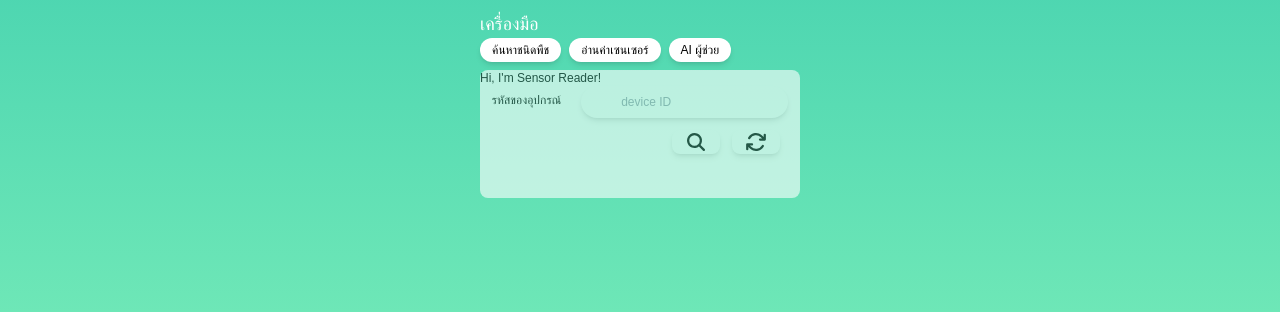
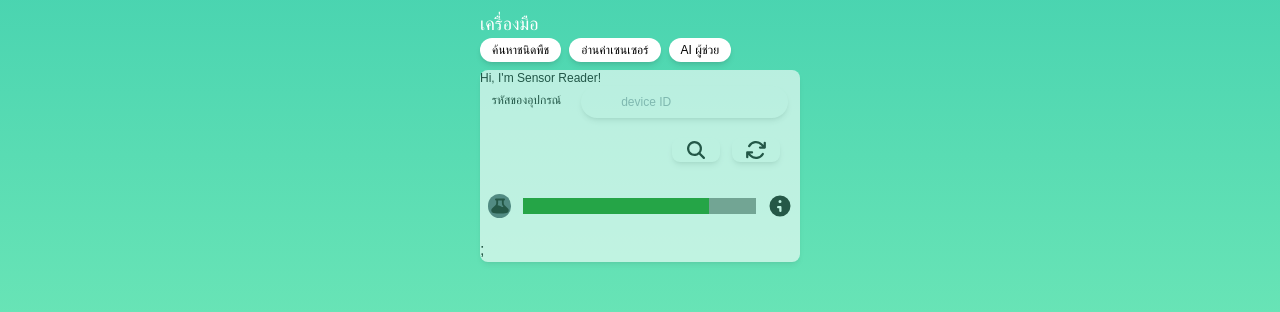
Before and after one commit to EmbedLabProject/pruchaya-frontend, a Next.js app: page / in a window 1280 px wide. Both pictures are taken after a click on the button "อ่านค่าเซนเซอร์". Shown: the part 578-890 px from the top of the page. Built offline with nearby package versions, Linux system fonts and the light colour scheme; no server answers; a web font is replaced by a local one.

Commit message:
sensorbox: progess bar

```diff
--- a/src/component/tools/chatbot.tsx
+++ b/src/component/tools/chatbot.tsx
@@ -19,14 +19,13 @@ function ChatBot(props: any){
 
         <div className="w-80 h-32 bg-white rounded-lg opacity-60 mb-5">
             <p className="text-xs text-black">Hi, I'm Chatbot!</p>
-            <div className="flex flex-row w-80 mb-3 items-center justify-center inset-y-0">
+            <div className="flex flex-row w-80 mb-3 items-center justify-center content-center inset-y-0 place-items-end">
                 <div className="relative">
-
-                    <input value={searchQuery} onChange={event => setSearchQuery(event.target.value)} className="rounded-full shadow-md py-4 px-3 ps-10 w-75 h-4 text-xs text-black" type="text" placeholder="ค้นหาปัญหา"/>
-                    <button onClick={() => submitID()} className={"absolute inset-y-0 end-5 flex items-center ps-3"}>
+                    <input value={searchQuery} onChange={event => setSearchQuery(event.target.value)} className="rounded-full shadow-md py-4 px-3 ps-10 pe-16 w-80 h-4 text-xs text-black" type="text" placeholder="ค้นหาปัญหา"/>
+                    <button onClick={() => submitID()} className={"absolute inset-y-0 end-10 flex items-center"}>
                         <PaperAirplaneIcon className="w-4 h-4 text-black"/>
                     </button>
-                    <button onClick={() => reloadID()} className={"absolute inset-y-0 end-0 flex items-center ps-3"}>
+                    <button onClick={() => reloadID()} className={"absolute inset-y-0 end-5 flex items-center"}>
                         <ArrowPathIcon className="w-4 h-4 text-black"/>
                     </button>
                 </div>
--- a/src/component/tools/identifyplant.tsx
+++ b/src/component/tools/identifyplant.tsx
@@ -41,7 +41,7 @@ function IdentifyPlant(props: any){
                 {(loading) ? skeletonUI : null}
             </h2>
         </article>
-        </section>
+    </section>
 
 
     // FILL CODE INSIDE THE RETURN STATEMENT
--- a/src/component/tools/readsensor.tsx
+++ b/src/component/tools/readsensor.tsx
@@ -1,10 +1,7 @@
 import { MagnifyingGlassIcon } from "@heroicons/react/16/solid";
 import { ArrowPathIcon } from "@heroicons/react/16/solid";
-import { SunIcon } from "@heroicons/react/16/solid";
-import { InformationCircleIcon } from "@heroicons/react/16/solid";
-import { BeakerIcon } from "@heroicons/react/16/solid";
-import { ShieldExclamationIcon } from "@heroicons/react/16/solid";
 import { useState } from "react";
+import SensorBox from "./sensorbox";
 function ReadSensor(props: any){
 
     const [searchQuery, setSearchQuery] = useState("")
@@ -39,12 +36,13 @@ function ReadSensor(props: any){
     // FILL CODE INSIDE THE RETURN STATEMENT
     return (<>
 
-        <div className="w-80 h-32 bg-white rounded-lg opacity-60 mb-5">
+        <div className="w-80 h-35 flex flex-col bg-white rounded-lg opacity-60 mb-5 shadow-md">
             <p className="text-xs text-black">Hi, I'm Sensor Reader!</p>
             <div className="flex flex-row w-80 mb-3 items-center justify-center gap-5">
                 <p className=" text-black text-xs w-35 mb-1">รหัสของอุปกรณ์</p>
                 <input value={searchQuery} onChange={event => setSearchQuery(event.target.value)} className="rounded-full shadow-md py-4 px-3 ps-10 w-45 h-4 text-xs text-black" type="text" placeholder="device ID"/>
             </div>
+            {(loading) ? infoUI : null}
             <div className="w-80 mb-3 flex justify-end -mx-5 my-2 gap-3">
                 <button onClick={() => submitID()} className={"bg-white text-black grid items-center justify-center rounded-lg shadow-md w-12 h-6"}>
                     <MagnifyingGlassIcon className="w-6 h-6 "/>
@@ -53,8 +51,9 @@ function ReadSensor(props: any){
                     <ArrowPathIcon className="w-6 h-6"/>
                 </button>
             </div>
-
-            {(loading) ? infoUI : null}
+            <div>
+                <SensorBox Icon ="water" percent={100}/>;
+            </div>
 
 
         </div>
--- /dev/null
+++ b/src/component/tools/sensorbox.tsx
@@ -0,0 +1,26 @@
+import { BeakerIcon } from "@heroicons/react/16/solid";
+import { SunIcon } from "@heroicons/react/16/solid";
+import { InformationCircleIcon } from "@heroicons/react/16/solid";
+import { ShieldExclamationIcon } from "@heroicons/react/16/solid";
+function SensorBox(props: any){
+
+    const {Icon, percent, onClick} = props;
+
+    return (
+
+        <button onClick={onClick} className="flex flex-row w-full h-16 bg-white rounded-lg items-center justify-start p-2 gap-3">
+            <div className="w-6 h-6 rounded-full bg-gray-600 grid place-content-center">
+                <BeakerIcon className="w-5 h-5"/>
+            </div>
+
+            <progress className="w-60" value="80" max="100" id="waterMeter"></progress>
+            <div className="flex flex-col items-start">
+                <InformationCircleIcon className="w-6 h-6 text-black"></InformationCircleIcon>
+            </div>
+        </button>
+
+    );
+
+}
+
+export default SensorBox;
```
